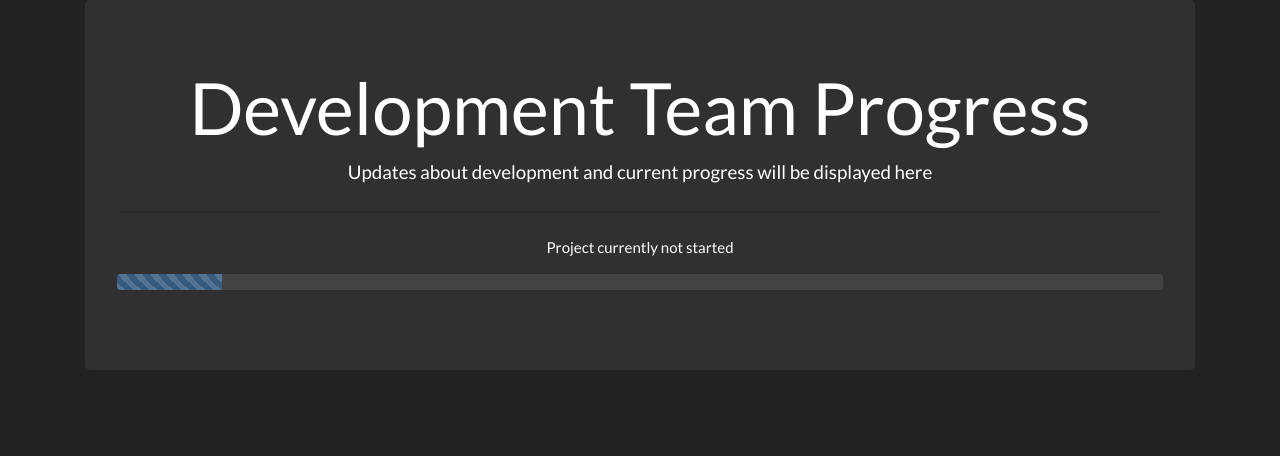
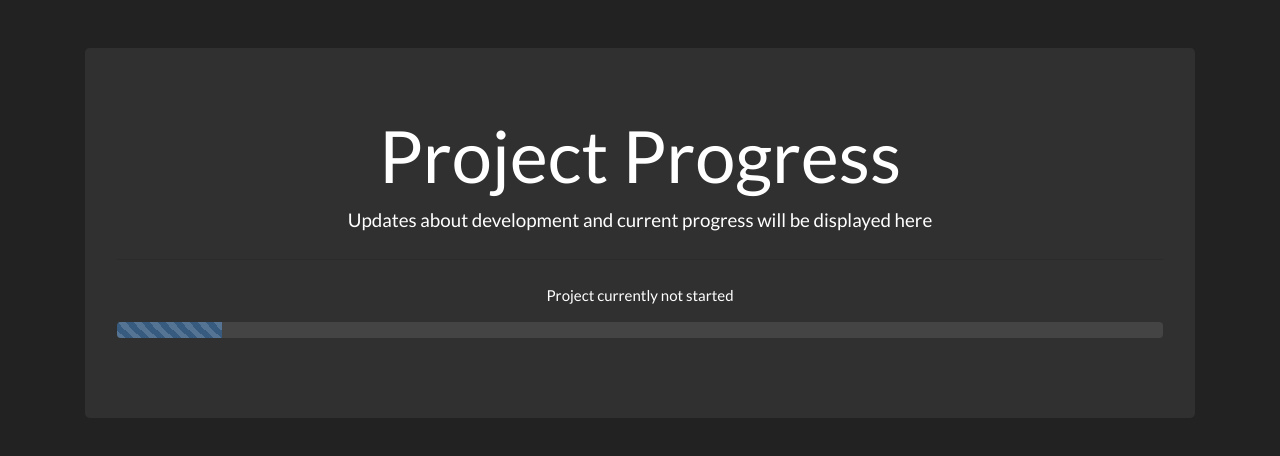
Before and after one commit to Jobenland/Jobenland.github.io, a plain HTML site: page index.html in a window 1280 px wide. Drawn offline with nearby package versions, Linux system fonts and the light colour scheme.

Commit message:
changed padding

```diff
--- a/index.html
+++ b/index.html
@@ -8,9 +8,9 @@
 </head>
 
 <body>
-    <div class="container mb-5 mt-7">
-        <div class="jumbotron text-center mt-7">
-            <h3 class="display-3">Development Team Progress</h3>
+    <div class="container">
+        <div class="jumbotron text-center mt-5">
+            <h2 class="display-3">Project Progress</h2>
             <p class="lead">Updates about development and current progress will be displayed here</p>
             <hr class="my-4">
             <p>Project currently not started</p>
```
